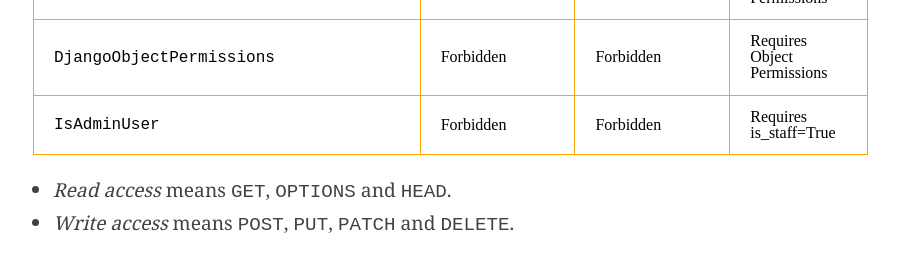
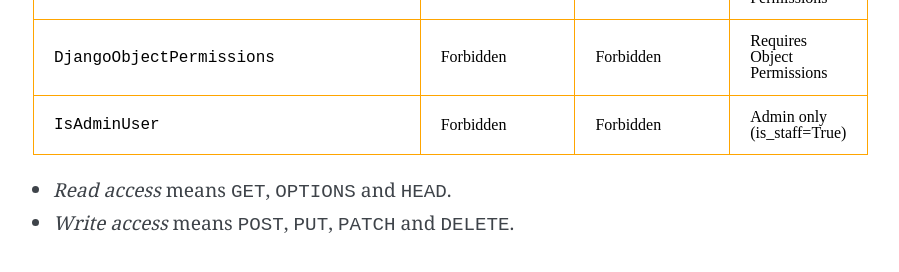
Before and after one commit to explodinglabs/explodinglabs.github.io, a Jekyll site: the page built from _posts/2017-01-27-drf-permissions-cheat-sheet.markdown, in a window 1280 px wide. Shown: the part 499-771 px from the top of the page, without its empty margins (227-1126 px from the left). Built offline with Jekyll 4.4.1, drawn with Linux system fonts in a browser that asks for light colours; some web fonts are replaced; comment, search, counter and statistics services are not loaded.

Commit message:
Adjust drf permissions doc

```diff
--- a/_posts/2017-01-27-drf-permissions-cheat-sheet.markdown
+++ b/_posts/2017-01-27-drf-permissions-cheat-sheet.markdown
@@ -16,7 +16,7 @@
 `DjangoModelPermissionsOrAnonReadOnly`  | Forbidden |           | Requires Model Permissions
 `DjangoModelPermissions`                | Forbidden | Forbidden | Requires Model Permissions
 `DjangoObjectPermissions`               | Forbidden | Forbidden | Requires Object Permissions
-`IsAdminUser`                           | Forbidden | Forbidden | Requires is_staff=True
+`IsAdminUser`                           | Forbidden | Forbidden | Admin only (is_staff=True)
 {:.mbtablestyle}
 
 - *Read access* means `GET`, `OPTIONS` and `HEAD`.
```
